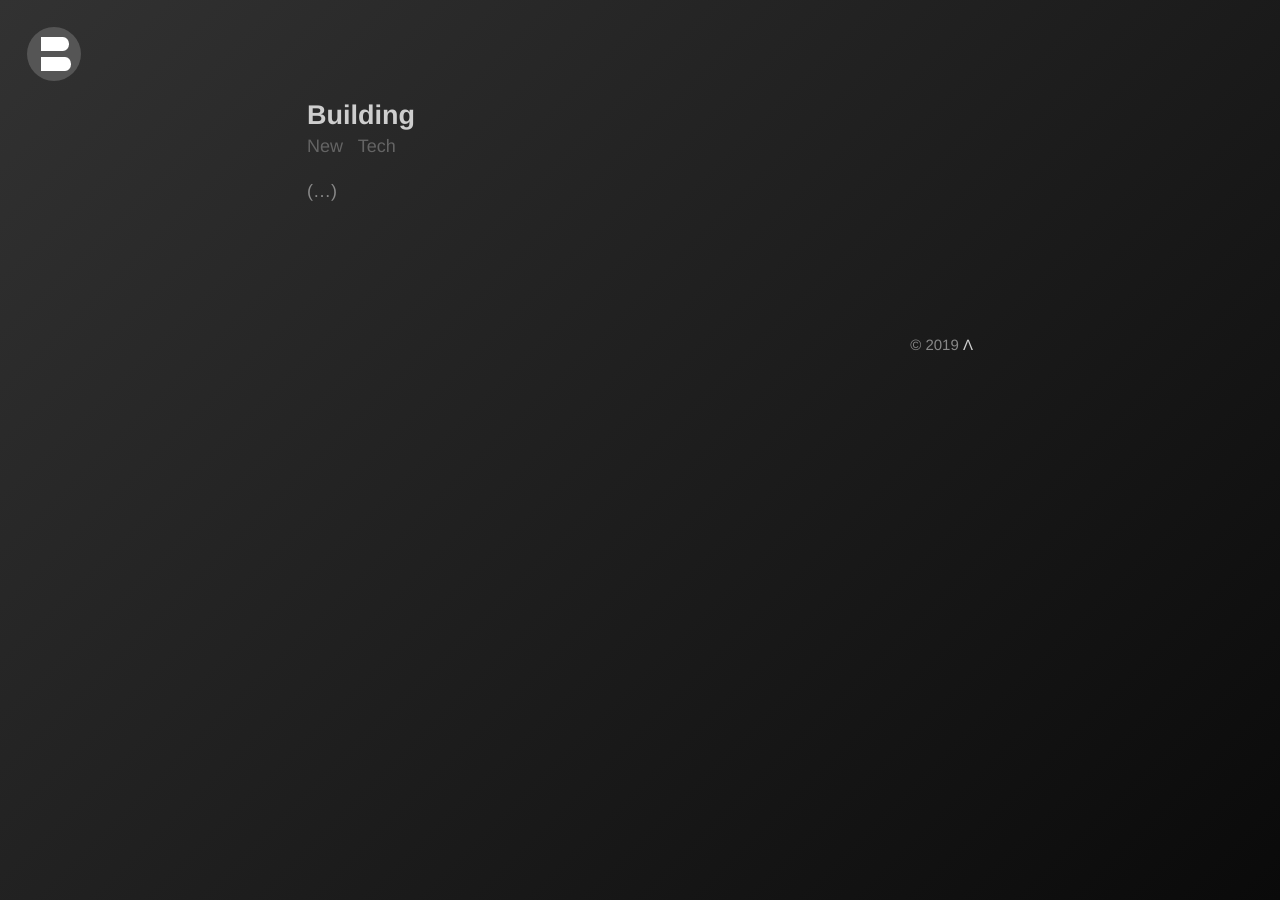
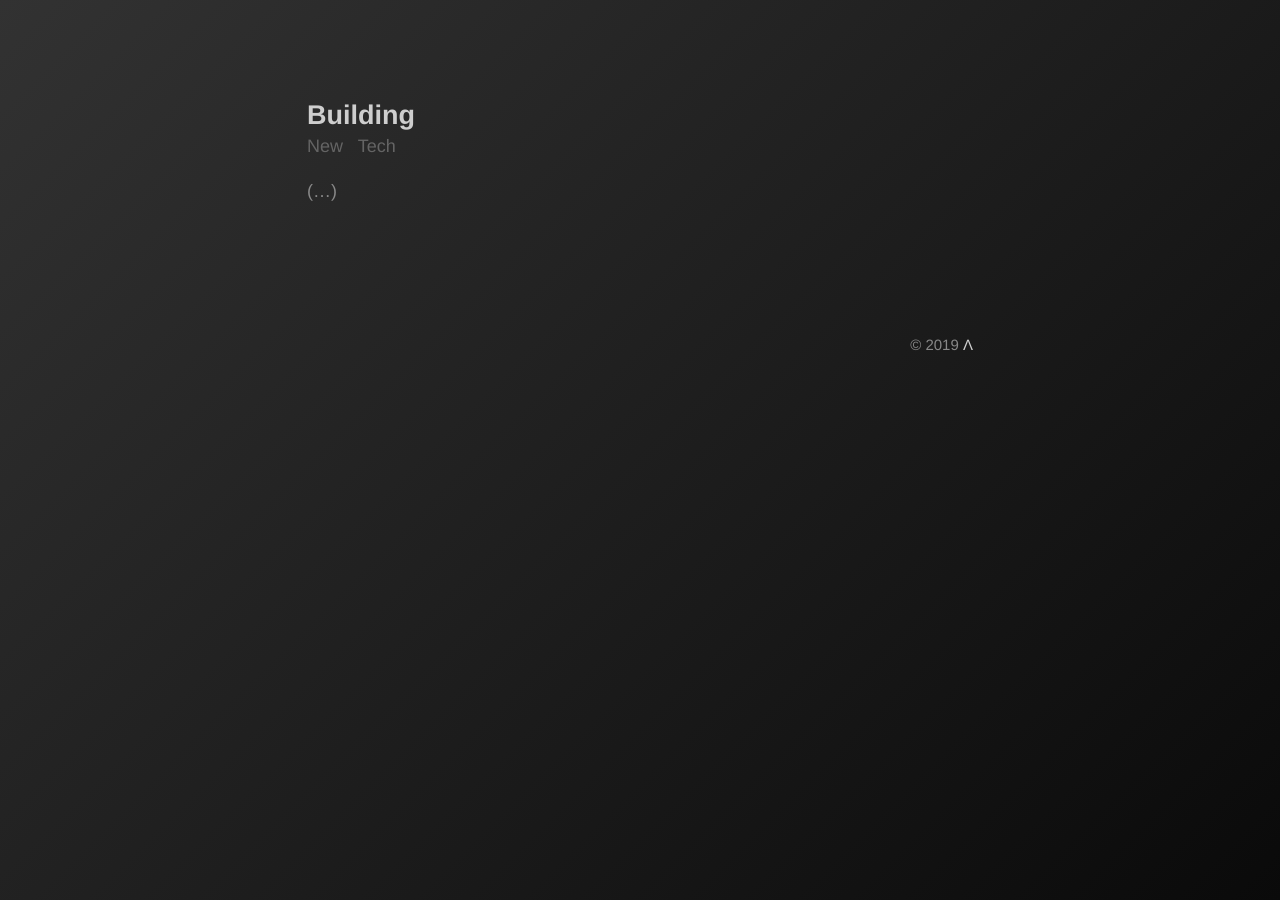
Before and after one commit to bonina/bonina.github.io, a Jekyll site: the page built from index.html, in a window 1280 px wide. Built offline with Jekyll 4.4.1, drawn with Linux system fonts in a browser that asks for light colours; the list of posts is cut into pages by our own code.

Commit message:
Update _menu.scss

```diff
--- a/_sass/_menu.scss
+++ b/_sass/_menu.scss
@@ -63,7 +63,7 @@ label[for="nav-trigger"] {
   position: absolute;
   left: 1.5rem;
   top: 1.5rem;
-  z-index: 2;
+  //z-index: 2;
 
   /* non-critical apperance styles */
   height: 3rem;
```
